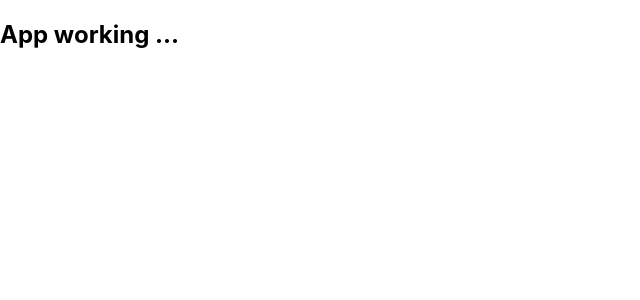
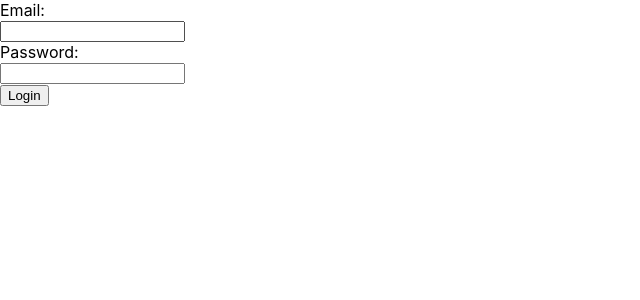
Before and after one commit to Dan33311/alk-react-challenge, a React (Create React App) app: page / in a window 1280 px wide. Shown: the top 300 px of the page, without its empty margins (0-640 px from the left). Built offline with nearby package versions, Linux system fonts and the light colour scheme.

Commit message:
Login component with validations

```diff
--- a/src/App.js
+++ b/src/App.js
@@ -1,9 +1,10 @@
+import Login from "./components/Login";
 
 
 function App() {
   return (
     <div className="App">
-      <h2>App working ...</h2>
+      <Login />
     </div>
   );
 }
--- /dev/null
+++ b/src/components/Login.js
@@ -0,0 +1,50 @@
+const Login = () => {
+
+  const handleSubmit = (event) => {
+    event.preventDefault()
+
+    const email = event.target.email.value
+    const password = event.target.password.value
+
+    if(email === '' || password === ''){
+      console.log('there is empty fields');
+      return
+    }
+
+    const regexEmail = /^(([^<>()[\]\.,;:\s@\"]+(\.[^<>()[\]\.,;:\s@\"]+)*)|(\".+\"))@(([^<>()[\]\.,;:\s@\"]+\.)+[^<>()[\]\.,;:\s@\"]{2,})$/i;
+
+    if(email !== '' && !regexEmail.test(email)){
+      console.log('invalid email format');
+      return
+    }
+
+    if(email !== 'challenge@alkemy.org' || password !== 'react'){
+      console.log('invalid credentials');
+      return
+    }
+
+    console.log('success, we are ready for the next step');
+  }
+
+  return (
+    <>
+      <form onSubmit={handleSubmit}>
+        <label>
+          <span>Email:</span><br />
+          <input type="text" name="email" />
+        </label>
+        <br />
+
+        <label>
+          <span>Password:</span><br />
+          <input type="password" name="password" />
+        </label>
+        <br />
+
+        <button>Login</button>
+      </form>
+    </>
+  );
+}
+
+export default Login;
```
